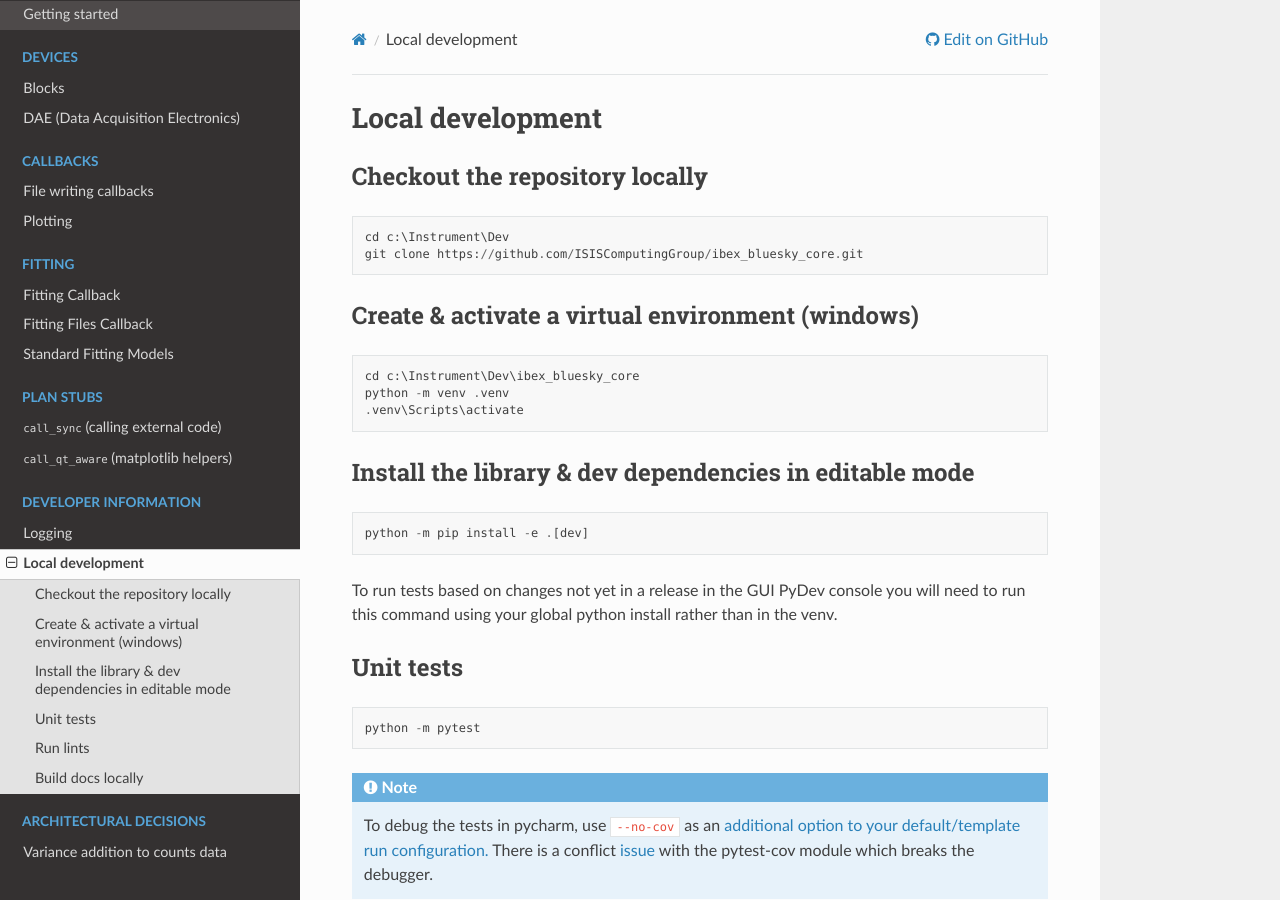
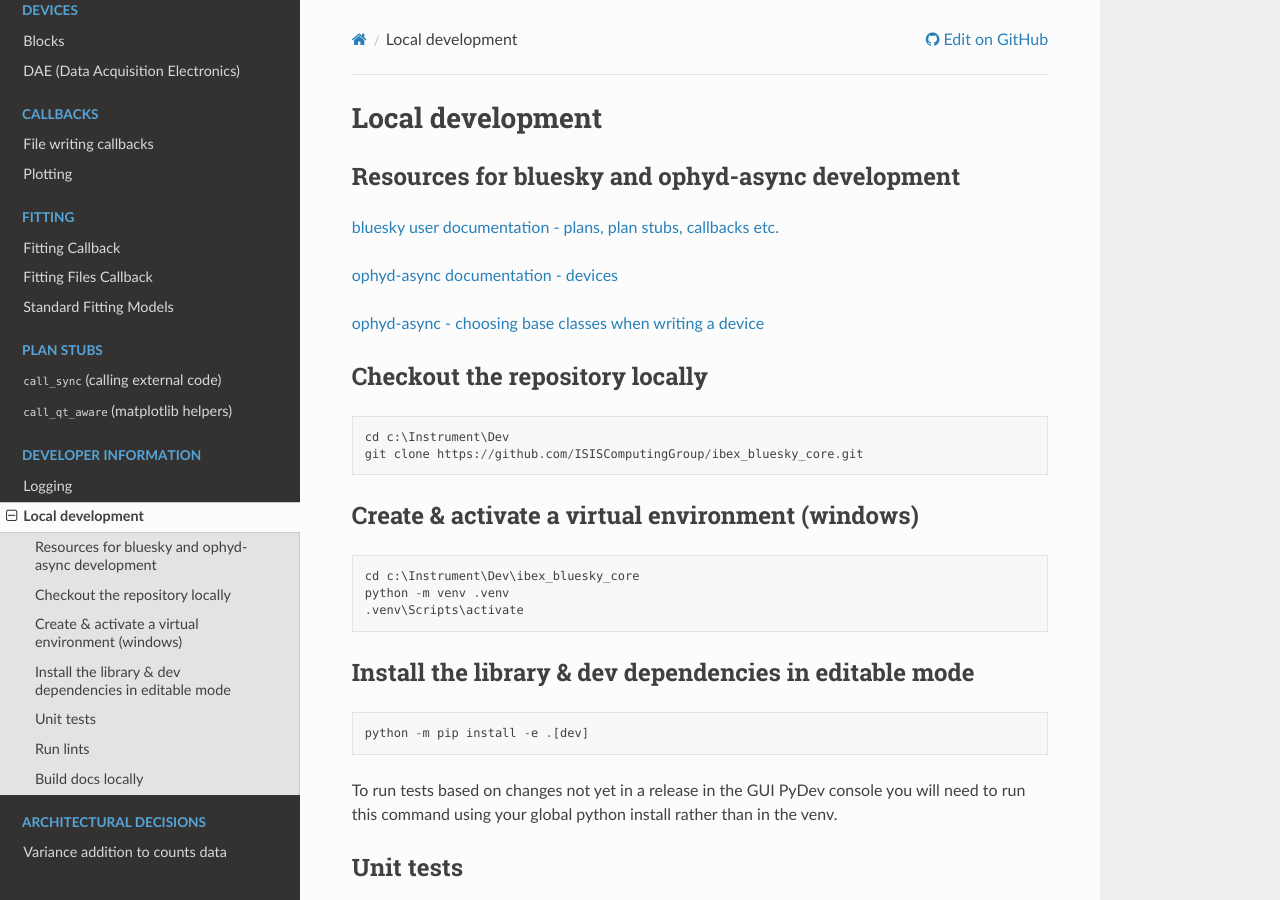
Before and after one commit to ISISComputingGroup/ibex_bluesky_core, a Sphinx documentation site: the page built from doc/dev/set_up_dev_environment.md, in a window 1280 px wide and 900 px high. Built offline with Sphinx 7.4.7 and the Read the Docs theme 3.1.0, drawn with Linux system fonts in a browser that asks for light colours; pages that are not in the unit, such as notebooks, are missing from menus.

Commit message:
add some developer resources

```diff
--- a/doc/dev/set_up_dev_environment.md
+++ b/doc/dev/set_up_dev_environment.md
@@ -1,4 +1,12 @@
 # Local development
+
+## Resources for bluesky and ophyd-async development
+
+[bluesky user documentation - plans, plan stubs, callbacks etc.](https://blueskyproject.io/bluesky/main/userindex.html)
+
+[ophyd-async documentation - devices](https://blueskyproject.io/ophyd-async/main/index.html)
+
+[ophyd-async - choosing base classes when writing a device](https://blueskyproject.io/ophyd-async/main/how-to/choose-right-baseclass.html)
 
 ## Checkout the repository locally
 
```
